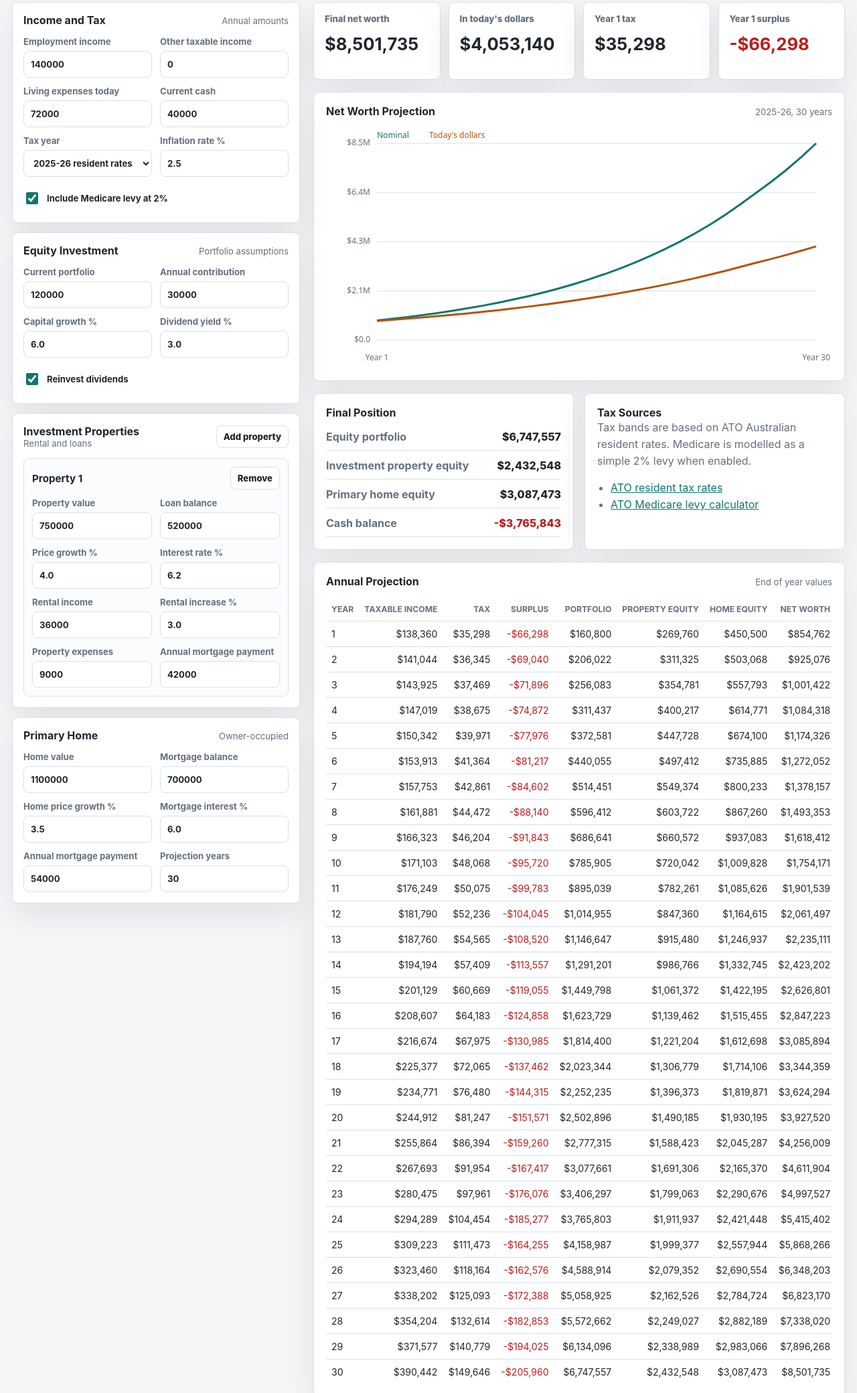
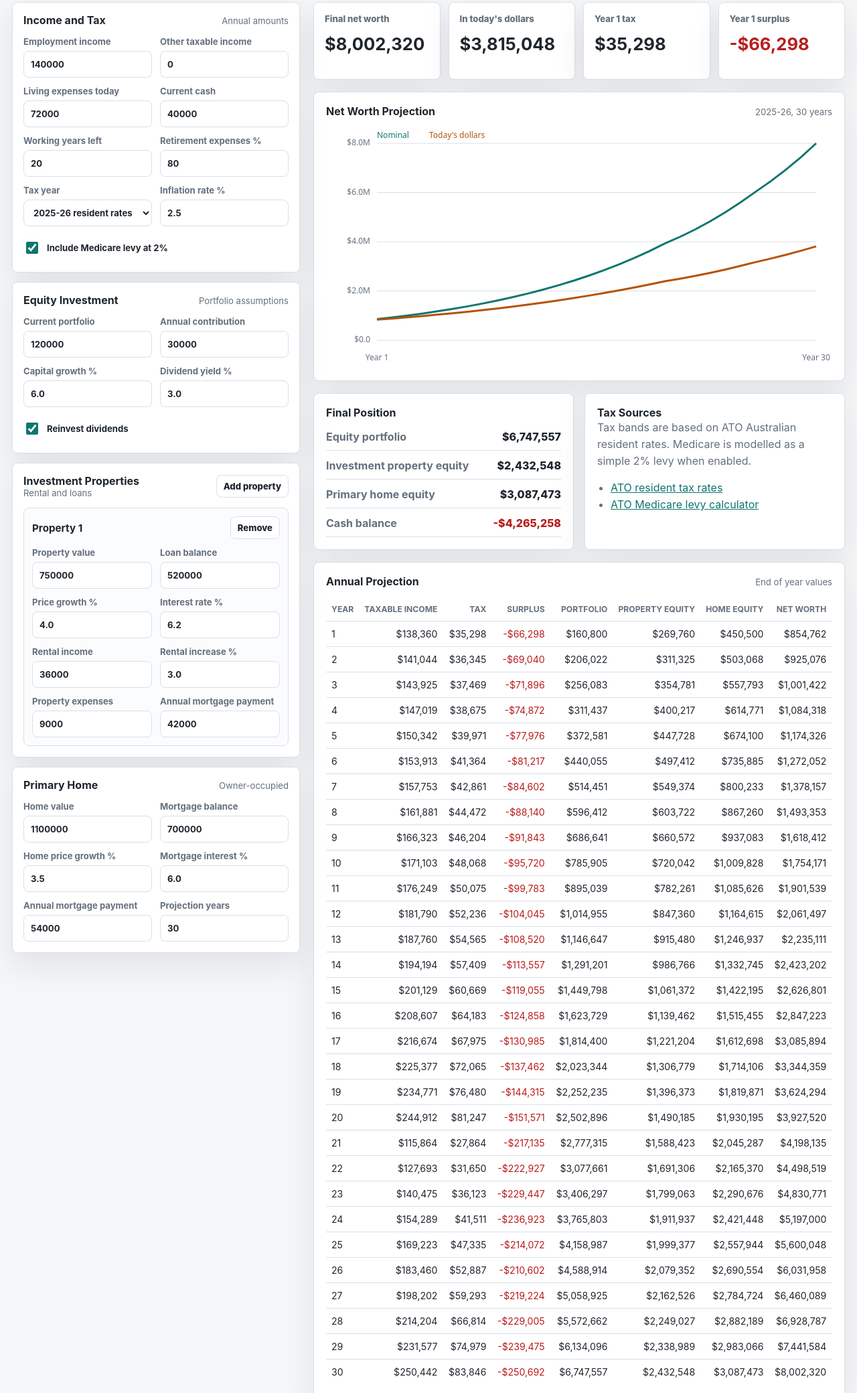
Before and after one commit to printfxyz/printfxyz.github.io, a plain HTML site: page australia-financial-planner/index.html in a window 1280 px wide. Shown: the part 284-2364 px from the top of the page at 67% size. Drawn offline with Linux system fonts and the light colour scheme; no server answers.

Commit message:
Add retirement income assumptions

```diff
--- a/australia-financial-planner/index.html
+++ b/australia-financial-planner/index.html
@@ -54,6 +54,14 @@
             <label>
               Current cash
               <input name="cash" type="number" step="1000" value="40000">
+            </label>
+            <label>
+              Working years left
+              <input name="workingYears" type="number" min="0" max="50" step="1" value="20">
+            </label>
+            <label>
+              Retirement expenses %
+              <input name="retirementExpenseRate" type="number" min="0" step="1" value="80">
             </label>
             <label>
               Tax year
--- a/australia-financial-planner/script.js
+++ b/australia-financial-planner/script.js
@@ -206,6 +206,8 @@ function getInputs() {
     otherIncome: numberValue("otherIncome"),
     livingExpenses: numberValue("livingExpenses"),
     cash: numberValue("cash"),
+    workingYears: Math.max(0, Math.min(50, Math.round(numberValue("workingYears")))),
+    retirementExpenseRate: percent("retirementExpenseRate"),
     taxYear: data.get("taxYear"),
     includeMedicare: data.get("includeMedicare") === "on",
     inflationRate: percent("inflationRate"),
@@ -253,8 +255,13 @@ function calculateProjection(inputs) {
   let homeLoan = inputs.homeLoan;
 
   for (let year = 1; year <= inputs.years; year += 1) {
+    const isWorkingYear = year <= inputs.workingYears;
     const expenseInflator = Math.pow(1 + inputs.inflationRate, year - 1);
-    const livingExpenses = inputs.livingExpenses * expenseInflator;
+    const fullLivingExpenses = inputs.livingExpenses * expenseInflator;
+    const livingExpenses = isWorkingYear
+      ? fullLivingExpenses
+      : fullLivingExpenses * inputs.retirementExpenseRate;
+    const employmentIncome = isWorkingYear ? inputs.employmentIncome : 0;
     const equityContribution = inputs.equityContribution * expenseInflator;
 
     const equityDividends = equity * inputs.dividendYield;
@@ -278,7 +285,7 @@ function calculateProjection(inputs) {
       { rentalTaxable: 0, cashflow: 0 }
     );
     const taxableIncome =
-      inputs.employmentIncome +
+      employmentIncome +
       inputs.otherIncome +
       equityDividends +
       propertyTotals.rentalTaxable;
@@ -289,7 +296,7 @@ function calculateProjection(inputs) {
     const dividendCash = inputs.reinvestDividends ? 0 : equityDividends;
     const reinvestedDividends = inputs.reinvestDividends ? equityDividends : 0;
     const cashSurplus =
-      inputs.employmentIncome +
+      employmentIncome +
       inputs.otherIncome +
       dividendCash +
       propertyTotals.cashflow -
```
